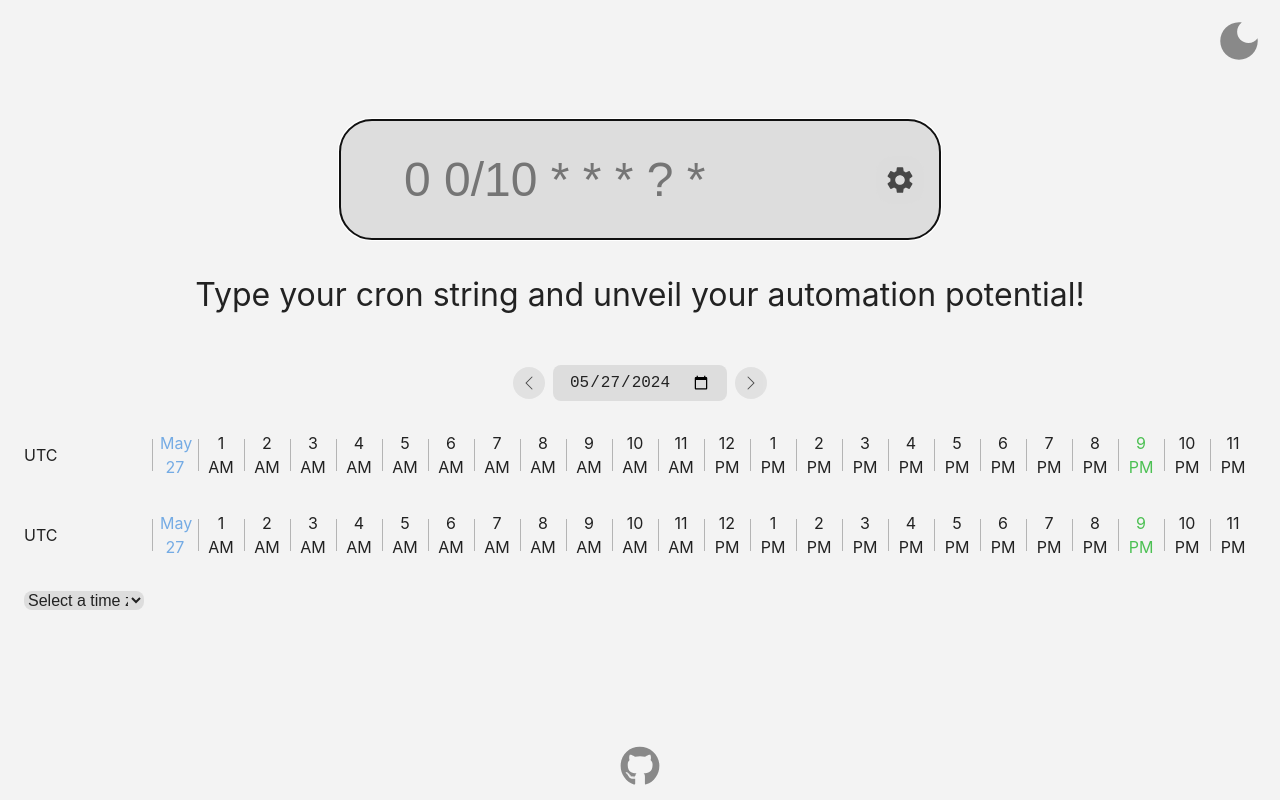
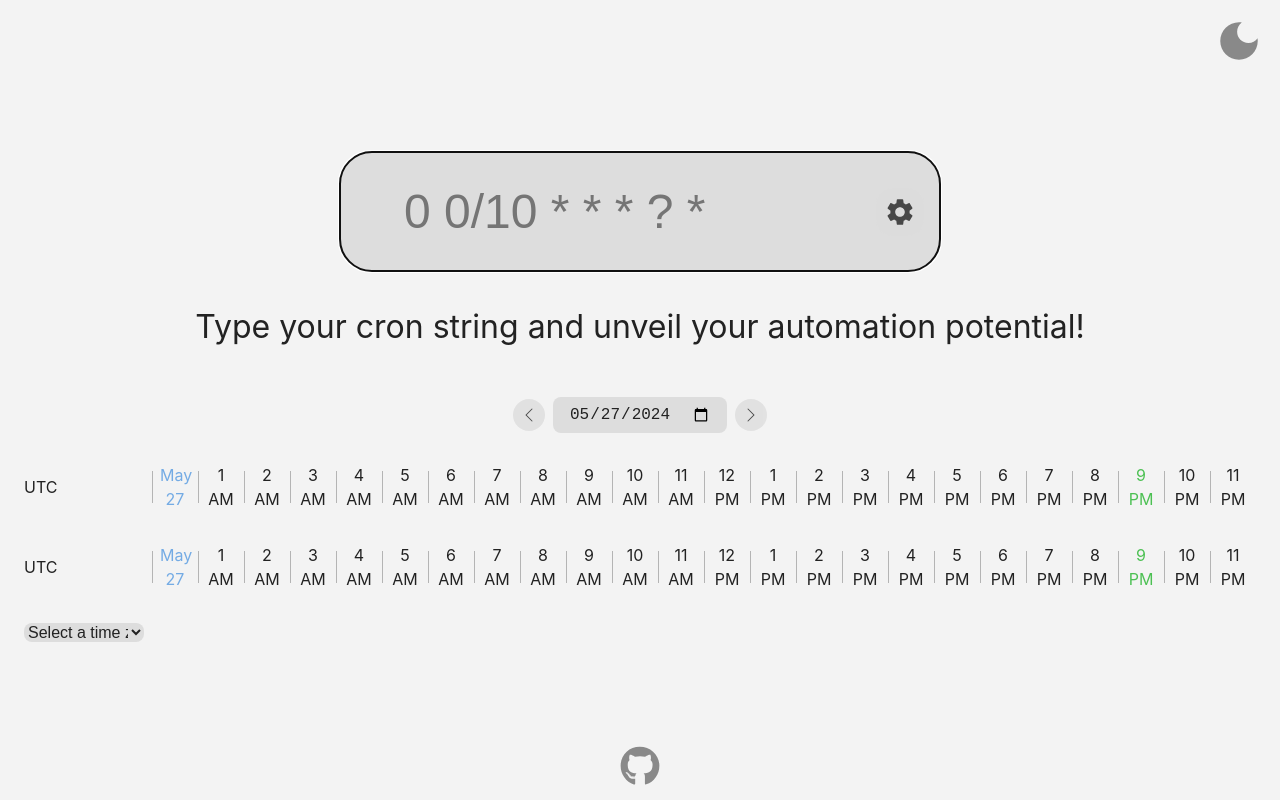
Before and after one commit to david-j-lee/cron-test, a Preact app: page / in a window 1280 px wide. Built offline with nearby package versions, Linux system fonts and the light colour scheme.

Commit message:
Adding some spacing

```diff
--- a/src/styles/app.scss
+++ b/src/styles/app.scss
@@ -45,6 +45,7 @@
   position: relative;
   width: 100%;
   display: flex;
+  margin-top: spacing(5);
   margin-bottom: spacing(2);
 
   input {
```
